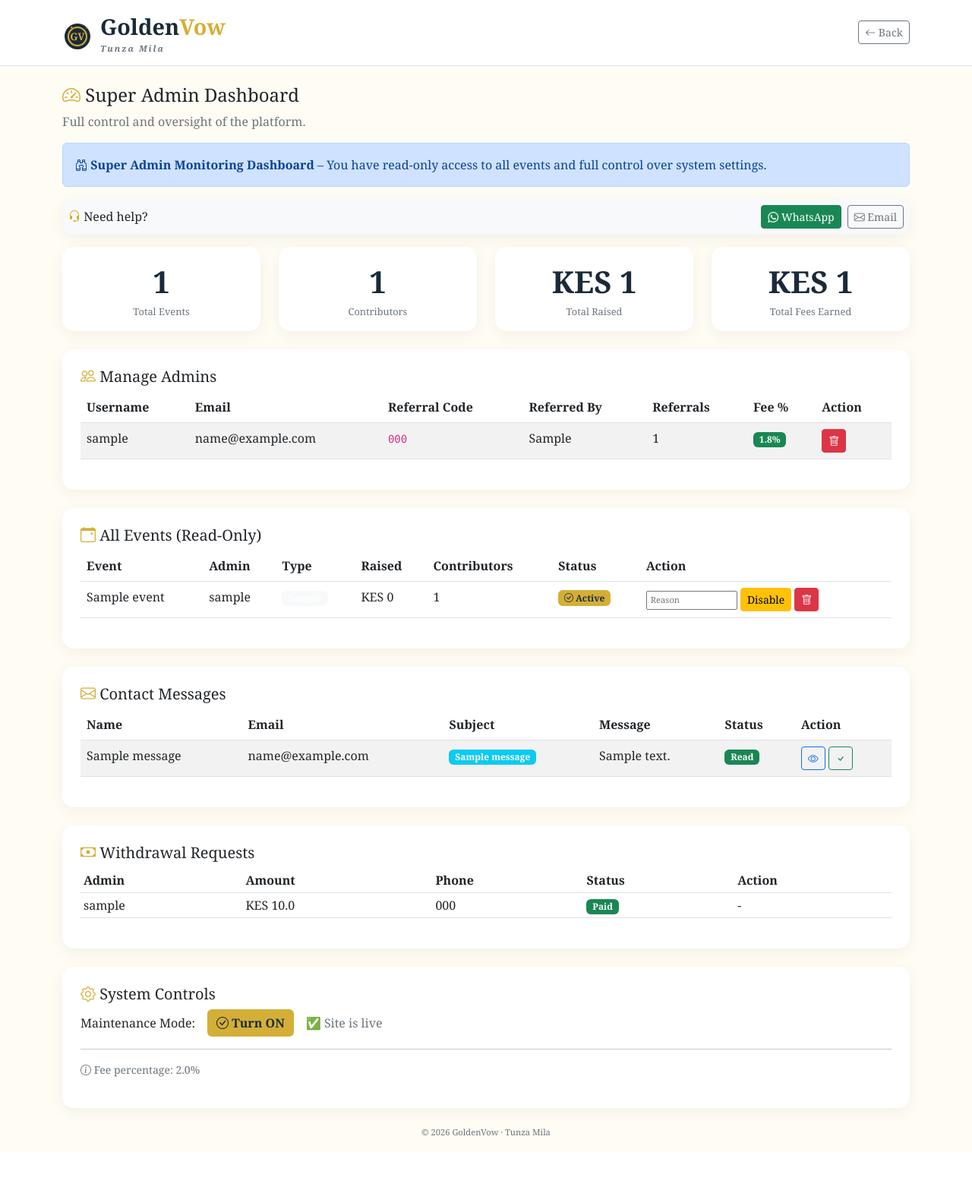
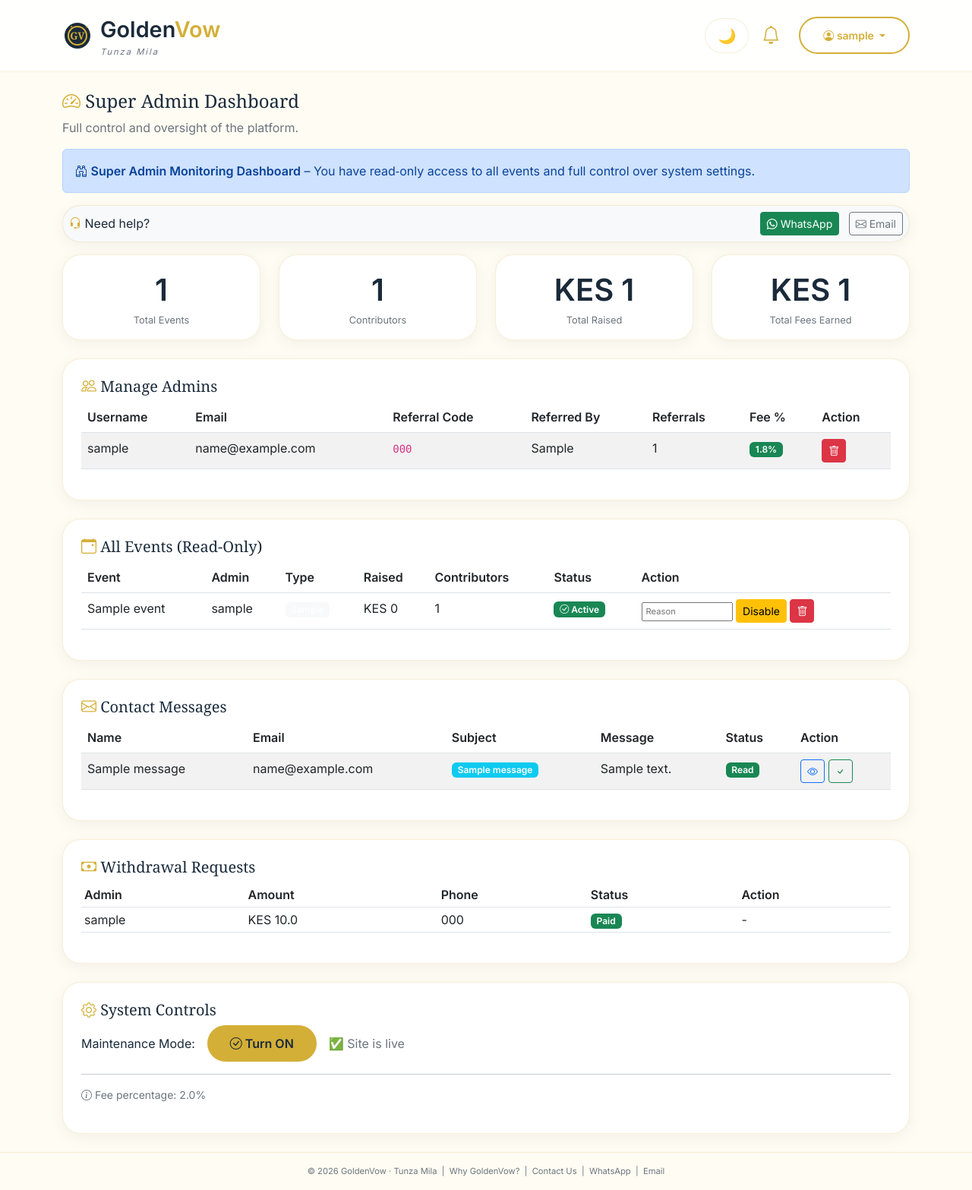
Before and after one commit to mafiayeng/Dowry-app, a Flask app: template templates/super_admin.html in a window 1280 px wide. Shown: the whole page at 76% size. Before the commit the page ends 1496 px from the top, so only its background shows below. Run offline with Flask 3, Linux system fonts and the light colour scheme; the visitor is signed in with stand-in values (Sample User, id 1); tables that the repository leaves empty hold one stand-in row (values such as "Sample post"); the template is opened without the code that fills it: values that come from a table or form of the project are taken from there, most other values are stand-ins (such as "Sample title", 1, 10 or a date in 2020); some web fonts are replaced.

Commit message:
Update super_admin.html

```diff
--- a/templates/super_admin.html
+++ b/templates/super_admin.html
@@ -1,45 +1,23 @@
-<!DOCTYPE html>
-<html>
-<head><title>GoldenVow – Super Admin</title>
-<meta charset="UTF-8">
-<meta name="viewport" content="width=device-width, initial-scale=1.0">
-<link href="https://cdn.jsdelivr.net/npm/bootstrap@5.2.3/dist/css/bootstrap.min.css" rel="stylesheet">
-<link rel="stylesheet" href="https://cdn.jsdelivr.net/npm/bootstrap-icons@1.11.3/font/bootstrap-icons.min.css">
-<style>
-body { background: #FEFCF3; font-family: 'Georgia', serif; }
-.golden { color: #D4AF37; }
-.navbar-brand { font-size: 1.8rem; font-weight: bold; color: #1A2A3A; }
-.navbar-brand span { color: #D4AF37; }
-.card { border: none; box-shadow: 0 5px 20px rgba(0,0,0,0.05); border-radius: 15px; }
-.stat-number { font-size: 2.5rem; font-weight: bold; color: #1A2A3A; }
-.stat-label { color: #6c757d; font-size: 0.8rem; }
-.btn-gold { background: #D4AF37; border: none; color: #1A2A3A; font-weight: bold; }
-.btn-gold:hover { background: #C5A02E; color: #1A2A3A; }
-.badge-gold { background: #D4AF37; color: #1A2A3A; }
-.badge-locked { background: #C62828; color: white; }
-</style>
-</head>
-<body>
-<nav class="navbar navbar-light bg-white border-bottom">
+{% extends "base.html" %}
+{% block title %}Super Admin – GoldenVow{% endblock %}
+{% block content %}
 <div class="container">
-        <a href="/" class="navbar-brand d-flex align-items-center">
-            <span style="width:40px; height:40px; margin-right:10px;">{{ app_logo|safe }}</span>
-            <div><span style="font-size:1.8rem; font-weight:bold; color:#1A2A3A;">Golden<span style="color:#D4AF37;">Vow</span></span>
-            <span style="font-size:0.7rem; color:#6c757d; display:block; letter-spacing:2px;"><em>Tunza Mila</em></span></div>
-        </a>
-        <a href="/admin" class="btn btn-sm btn-outline-secondary"><i class="bi bi-arrow-left"></i> Back</a>
-    </div>
-</nav>
-<div class="container mt-4">
     <h4><i class="bi bi-speedometer2 golden"></i> Super Admin Dashboard</h4>
     <p class="text-muted">Full control and oversight of the platform.</p>
 
-    <!-- Monitoring Alert -->
     <div class="alert alert-primary">
         <i class="bi bi-binoculars"></i> <strong>Super Admin Monitoring Dashboard</strong> – You have read‑only access to all events and full control over system settings.
     </div>
 
-    <div class="card p-2 mb-3 bg-light"><div class="d-flex justify-content-between align-items-center"><span><i class="bi bi-headset golden"></i> Need help?</span><div><a href="https://wa.me/{{ support_whatsapp }}" target="_blank" class="btn btn-sm btn-success me-2"><i class="bi bi-whatsapp"></i> WhatsApp</a><a href="mailto:{{ support_email }}" class="btn btn-sm btn-outline-secondary"><i class="bi bi-envelope"></i> Email</a></div></div></div>
+    <div class="card p-2 mb-3 bg-light">
+        <div class="d-flex justify-content-between align-items-center">
+            <span><i class="bi bi-headset golden"></i> Need help?</span>
+            <div>
+                <a href="https://wa.me/{{ support_whatsapp }}" target="_blank" class="btn btn-sm btn-success me-2"><i class="bi bi-whatsapp"></i> WhatsApp</a>
+                <a href="mailto:{{ support_email }}" class="btn btn-sm btn-outline-secondary"><i class="bi bi-envelope"></i> Email</a>
+            </div>
+        </div>
+    </div>
 
     <div class="row mb-4">
         <div class="col-md-3"><div class="card p-3 text-center"><div class="stat-number">{{ total_events }}</div><div class="stat-label">Total Events</div></div></div>
@@ -49,48 +27,179 @@ body { background: #FEFCF3; font-family: 'Georgia', serif; }
     </div>
 
     <!-- Manage Admins -->
-    <div class="card p-4 mb-4"><h5><i class="bi bi-people golden"></i> Manage Admins</h5><div class="table-responsive"><table class="table table-striped"><thead><tr><th>Username</th><th>Email</th><th>Referral Code</th><th>Referred By</th><th>Referrals</th><th>Fee %</th><th>Action</th></tr></thead><tbody>
-        {% for a in admins %}<tr><td>{{ a.username }}</td><td>{{ a.email }}</td><td><code>{{ a.referral_code }}</code></td><td>{{ a.referred_by or 'None' }}</td><td>{{ a.referral_count }}</td><td>{% set fee = get_fee_percentage(a.id) %}<span class="badge {% if fee < 2 %}bg-success{% else %}bg-secondary{% endif %}">{{ fee }}%</span></td><td><form method="post" action="/superadmin/remove_admin/{{ a.id }}" onsubmit="return confirm('Remove admin?');"><button class="btn btn-sm btn-danger"><i class="bi bi-trash"></i></button></form></td></tr>{% else %}<tr><td colspan="7" class="text-center text-muted">No other admins.</td></tr>{% endfor %}
-    </tbody></table></div></div>
+    <div class="card p-4 mb-4">
+        <h5><i class="bi bi-people golden"></i> Manage Admins</h5>
+        <div class="table-responsive">
+            <table class="table table-striped">
+                <thead>
+                    <tr><th>Username</th><th>Email</th><th>Referral Code</th><th>Referred By</th><th>Referrals</th><th>Fee %</th><th>Action</th></tr>
+                </thead>
+                <tbody>
+                    {% for a in admins %}
+                    <tr>
+                        <td>{{ a.username }}</td>
+                        <td>{{ a.email }}</td>
+                        <td><code>{{ a.referral_code }}</code></td>
+                        <td>{{ a.referred_by or 'None' }}</td>
+                        <td>{{ a.referral_count }}</td>
+                        <td>{% set fee = get_fee_percentage(a.id) %}<span class="badge {% if fee < 2 %}bg-success{% else %}bg-secondary{% endif %}">{{ fee }}%</span></td>
+                        <td>
+                            <form method="post" action="/superadmin/remove_admin/{{ a.id }}" onsubmit="return confirm('Remove admin?');">
+                                <button class="btn btn-sm btn-danger"><i class="bi bi-trash"></i></button>
+                            </form>
+                        </td>
+                    </tr>
+                    {% else %}
+                    <tr><td colspan="7" class="text-center text-muted">No other admins.</td></tr>
+                    {% endfor %}
+                </tbody>
+            </table>
+        </div>
+    </div>
 
     <!-- All Events -->
-    <div class="card p-4 mb-4"><h5><i class="bi bi-calendar-event golden"></i> All Events (Read-Only)</h5><div class="table-responsive"><table class="table table-hover"><thead><tr><th>Event</th><th>Admin</th><th>Type</th><th>Raised</th><th>Contributors</th><th>Status</th><th>Action</th></tr></thead><tbody>
-        {% for ev in all_events %}<tr><td>{{ ev.title }}</td><td>{{ Admin.query.get(ev.admin_id).username }}</td><td><span class="badge bg-light">{{ ev.event_type|capitalize }}</span></td><td>KES {{ get_event_total_contributions(ev.id)|round(0) }}</td><td>{{ Contributor.query.filter_by(event_id=ev.id).count() }}</td><td>{% if get_page_lock_status(ev) %}<span class="badge badge-locked"><i class="bi bi-lock"></i> Locked</span>{% else %}<span class="badge badge-gold"><i class="bi bi-check-circle"></i> Active</span>{% endif %}</td>
+    <div class="card p-4 mb-4">
+        <h5><i class="bi bi-calendar-event golden"></i> All Events (Read-Only)</h5>
+        <div class="table-responsive">
+            <table class="table table-hover">
+                <thead>
+                    <tr><th>Event</th><th>Admin</th><th>Type</th><th>Raised</th><th>Contributors</th><th>Status</th><th>Action</th></tr>
+                </thead>
+                <tbody>
+                    {% for ev in all_events %}
+                    <tr>
+                        <td>{{ ev.title }}</td>
+                        <td>{{ Admin.query.get(ev.admin_id).username }}</td>
+                        <td><span class="badge bg-light">{{ ev.event_type|capitalize }}</span></td>
+                        <td>KES {{ get_event_total_contributions(ev.id)|round(0) }}</td>
+                        <td>{{ Contributor.query.filter_by(event_id=ev.id).count() }}</td>
+                        <td>{% if get_page_lock_status(ev) %}<span class="badge bg-danger"><i class="bi bi-lock"></i> Locked</span>{% else %}<span class="badge bg-success"><i class="bi bi-check-circle"></i> Active</span>{% endif %}</td>
                         <td>
-            <!-- 🔥 DISABLE/ENABLE BUTTON -->
                             <form method="post" action="/superadmin/toggle_disable_event/{{ ev.id }}" class="d-inline">
                                 <input type="text" name="reason" placeholder="Reason" style="width:120px; display:inline-block; font-size:0.7rem; padding:2px 4px;">
-                <button class="btn btn-sm {% if ev.disabled %}btn-success{% else %}btn-warning{% endif %}" title="Disable/Enable event">
+                                <button class="btn btn-sm {% if ev.disabled %}btn-success{% else %}btn-warning{% endif %}">
                                     {% if ev.disabled %}Enable{% else %}Disable{% endif %}
                                 </button>
                             </form>
-            <!-- 🔥 DELETE BUTTON -->
                             <form method="post" action="/superadmin/delete_event/{{ ev.id }}" class="d-inline" onsubmit="return confirm('⚠️ Permanently delete this event and ALL data? This cannot be undone!');">
-                <button class="btn btn-sm btn-danger" title="Permanently Delete"><i class="bi bi-trash"></i></button>
+                                <button class="btn btn-sm btn-danger"><i class="bi bi-trash"></i></button>
                             </form>
-        </td></tr>{% else %}<tr><td colspan="7" class="text-center text-muted">No events yet.</td></tr>{% endfor %}
-    </tbody></table></div></div>
+                        </td>
+                    </tr>
+                    {% else %}
+                    <tr><td colspan="7" class="text-center text-muted">No events yet.</td></tr>
+                    {% endfor %}
+                </tbody>
+            </table>
+        </div>
+    </div>
 
     <!-- Contact Messages -->
-    <div class="card p-4 mb-4"><h5><i class="bi bi-envelope golden"></i> Contact Messages</h5><div class="table-responsive"><table class="table table-striped"><thead><tr><th>Name</th><th>Email</th><th>Subject</th><th>Message</th><th>Status</th><th>Action</th></tr></thead><tbody>
-        {% for msg in contact_messages %}<tr><td>{{ msg.name }}</td><td>{{ msg.email }}</td><td><span class="badge bg-info">{{ msg.subject }}</span></td><td>{{ msg.message[:60] }}{% if msg.message|length > 60 %}...{% endif %}</td><td>{% if msg.is_read %}<span class="badge bg-success">Read</span>{% else %}<span class="badge bg-warning">Unread</span>{% endif %}</td>
+    <div class="card p-4 mb-4">
+        <h5><i class="bi bi-envelope golden"></i> Contact Messages</h5>
+        <div class="table-responsive">
+            <table class="table table-striped">
+                <thead>
+                    <tr><th>Name</th><th>Email</th><th>Subject</th><th>Message</th><th>Status</th><th>Action</th></tr>
+                </thead>
+                <tbody>
+                    {% for msg in contact_messages %}
+                    <tr>
+                        <td>{{ msg.name }}</td>
+                        <td>{{ msg.email }}</td>
+                        <td><span class="badge bg-info">{{ msg.subject }}</span></td>
+                        <td>{{ msg.message[:60] }}{% if msg.message|length > 60 %}...{% endif %}</td>
+                        <td>{% if msg.is_read %}<span class="badge bg-success">Read</span>{% else %}<span class="badge bg-warning">Unread</span>{% endif %}</td>
                         <td>
                             <button class="btn btn-sm btn-outline-primary" data-bs-toggle="modal" data-bs-target="#messageModal{{ msg.id }}"><i class="bi bi-eye"></i></button>
-            <form method="post" action="/superadmin/mark_contact_read/{{ msg.id }}" class="d-inline"><button class="btn btn-sm btn-outline-success"><i class="bi bi-check"></i></button></form>
-        </td></tr>
+                            <form method="post" action="/superadmin/mark_contact_read/{{ msg.id }}" class="d-inline">
+                                <button class="btn btn-sm btn-outline-success"><i class="bi bi-check"></i></button>
+                            </form>
+                        </td>
+                    </tr>
                     <!-- Modal -->
-        <div class="modal fade" id="messageModal{{ msg.id }}" tabindex="-1"><div class="modal-dialog"><div class="modal-content"><div class="modal-header"><h5 class="modal-title">Message from {{ msg.name }}</h5><button type="button" class="btn-close" data-bs-dismiss="modal"></button></div><div class="modal-body"><p><strong>Email:</strong> {{ msg.email }}</p><p><strong>Phone:</strong> {{ msg.phone or 'Not provided' }}</p><p><strong>Subject:</strong> {{ msg.subject }}</p><hr><p>{{ msg.message }}</p><p class="text-muted" style="font-size:0.7rem;">Received: {{ msg.created_at.strftime('%d %b %Y, %H:%M') }}</p></div></div></div></div>
-        {% else %}<tr><td colspan="6" class="text-center text-muted">No contact messages yet.</td></tr>{% endfor %}
-    </tbody></table></div></div>
+                    <div class="modal fade" id="messageModal{{ msg.id }}" tabindex="-1">
+                        <div class="modal-dialog">
+                            <div class="modal-content">
+                                <div class="modal-header">
+                                    <h5 class="modal-title">Message from {{ msg.name }}</h5>
+                                    <button type="button" class="btn-close" data-bs-dismiss="modal"></button>
+                                </div>
+                                <div class="modal-body">
+                                    <p><strong>Email:</strong> {{ msg.email }}</p>
+                                    <p><strong>Phone:</strong> {{ msg.phone or 'Not provided' }}</p>
+                                    <p><strong>Subject:</strong> {{ msg.subject }}</p>
+                                    <hr>
+                                    <p>{{ msg.message }}</p>
+                                    <p class="text-muted" style="font-size:0.7rem;">Received: {{ msg.created_at.strftime('%d %b %Y, %H:%M') }}</p>
+                                </div>
+                            </div>
+                        </div>
+                    </div>
+                    {% else %}
+                    <tr><td colspan="6" class="text-center text-muted">No contact messages yet.</td></tr>
+                    {% endfor %}
+                </tbody>
+            </table>
+        </div>
+    </div>
 
     <!-- Withdrawals -->
-    <div class="card p-4 mb-4"><h5><i class="bi bi-cash golden"></i> Withdrawal Requests</h5><div class="table-responsive"><table class="table table-sm"><thead><tr><th>Admin</th><th>Amount</th><th>Phone</th><th>Status</th><th>Action</th></tr></thead><tbody>
-        {% for w in withdrawals %}<tr><td>{{ Admin.query.get(w.admin_id).username }}</td><td>KES {{ w.amount|round(2) }}</td><td>{{ w.phone }}</td><td><span class="badge bg-{% if w.status=='paid' %}success{% elif w.status=='pending' %}warning{% else %}danger{% endif %}">{{ w.status|capitalize }}</span></td><td>{% if w.status == 'pending' %}<form method="post" action="/superadmin/withdrawal/{{ w.id }}" class="d-inline"><button name="action" value="approve" class="btn btn-sm btn-success"><i class="bi bi-check"></i></button><button name="action" value="reject" class="btn btn-sm btn-danger"><i class="bi bi-x"></i></button></form>{% elif w.status == 'approved' %}<form method="post" action="/superadmin/withdrawal/{{ w.id }}" class="d-inline"><button name="action" value="paid" class="btn btn-sm btn-primary"><i class="bi bi-check-circle"></i> Mark Paid</button></form>{% else %}-{% endif %}</td></tr>{% else %}<tr><td colspan="5" class="text-center text-muted">No withdrawal requests.</td></tr>{% endfor %}
-    </tbody></table></div></div>
+    <div class="card p-4 mb-4">
+        <h5><i class="bi bi-cash golden"></i> Withdrawal Requests</h5>
+        <div class="table-responsive">
+            <table class="table table-sm">
+                <thead>
+                    <tr><th>Admin</th><th>Amount</th><th>Phone</th><th>Status</th><th>Action</th></tr>
+                </thead>
+                <tbody>
+                    {% for w in withdrawals %}
+                    <tr>
+                        <td>{{ Admin.query.get(w.admin_id).username }}</td>
+                        <td>KES {{ w.amount|round(2) }}</td>
+                        <td>{{ w.phone }}</td>
+                        <td><span class="badge bg-{% if w.status=='paid' %}success{% elif w.status=='pending' %}warning{% else %}danger{% endif %}">{{ w.status|capitalize }}</span></td>
+                        <td>
+                            {% if w.status == 'pending' %}
+                            <form method="post" action="/superadmin/withdrawal/{{ w.id }}" class="d-inline">
+                                <button name="action" value="approve" class="btn btn-sm btn-success"><i class="bi bi-check"></i></button>
+                                <button name="action" value="reject" class="btn btn-sm btn-danger"><i class="bi bi-x"></i></button>
+                            </form>
+                            {% elif w.status == 'approved' %}
+                            <form method="post" action="/superadmin/withdrawal/{{ w.id }}" class="d-inline">
+                                <button name="action" value="paid" class="btn btn-sm btn-primary"><i class="bi bi-check-circle"></i> Mark Paid</button>
+                            </form>
+                            {% else %}
+                            -
+                            {% endif %}
+                        </td>
+                    </tr>
+                    {% else %}
+                    <tr><td colspan="5" class="text-center text-muted">No withdrawal requests.</td></tr>
+                    {% endfor %}
+                </tbody>
+            </table>
+        </div>
+    </div>
 
     <!-- System Controls -->
-    <div class="card p-4"><h5><i class="bi bi-gear golden"></i> System Controls</h5><form method="post" action="/superadmin/toggle_maintenance"><div class="d-flex align-items-center"><span class="me-3">Maintenance Mode:</span><button type="submit" class="btn {% if maintenance_mode %}btn-danger{% else %}btn-gold{% endif %}">{% if maintenance_mode %}<i class="bi bi-exclamation-triangle"></i> Turn OFF{% else %}<i class="bi bi-check-circle"></i> Turn ON{% endif %}</button><span class="ms-3 text-muted">{% if maintenance_mode %}⚠️ Site in maintenance mode{% else %}✅ Site is live{% endif %}</span></div></form><hr><p class="text-muted small"><i class="bi bi-info-circle"></i> Fee percentage: {{ fee_percentage }}%</p></div>
-    <p class="text-center text-muted mt-4" style="font-size:0.7rem;">© 2026 GoldenVow · Tunza Mila</p>
+    <div class="card p-4">
+        <h5><i class="bi bi-gear golden"></i> System Controls</h5>
+        <form method="post" action="/superadmin/toggle_maintenance">
+            <div class="d-flex align-items-center">
+                <span class="me-3">Maintenance Mode:</span>
+                <button type="submit" class="btn {% if maintenance_mode %}btn-danger{% else %}btn-gold{% endif %}">
+                    {% if maintenance_mode %}<i class="bi bi-exclamation-triangle"></i> Turn OFF{% else %}<i class="bi bi-check-circle"></i> Turn ON{% endif %}
+                </button>
+                <span class="ms-3 text-muted">{% if maintenance_mode %}⚠️ Site in maintenance mode{% else %}✅ Site is live{% endif %}</span>
             </div>
-</body>
-</html>
+        </form>
+        <hr>
+        <p class="text-muted small"><i class="bi bi-info-circle"></i> Fee percentage: {{ fee_percentage }}%</p>
+    </div>
+</div>
+<style>
+.stat-number { font-size: 2.5rem; font-weight: bold; color: var(--text-primary); }
+.stat-label { color: var(--text-secondary); font-size: 0.8rem; }
+</style>
+{% endblock %}
```
Lines whose indentation alone changed are shown as unchanged.
